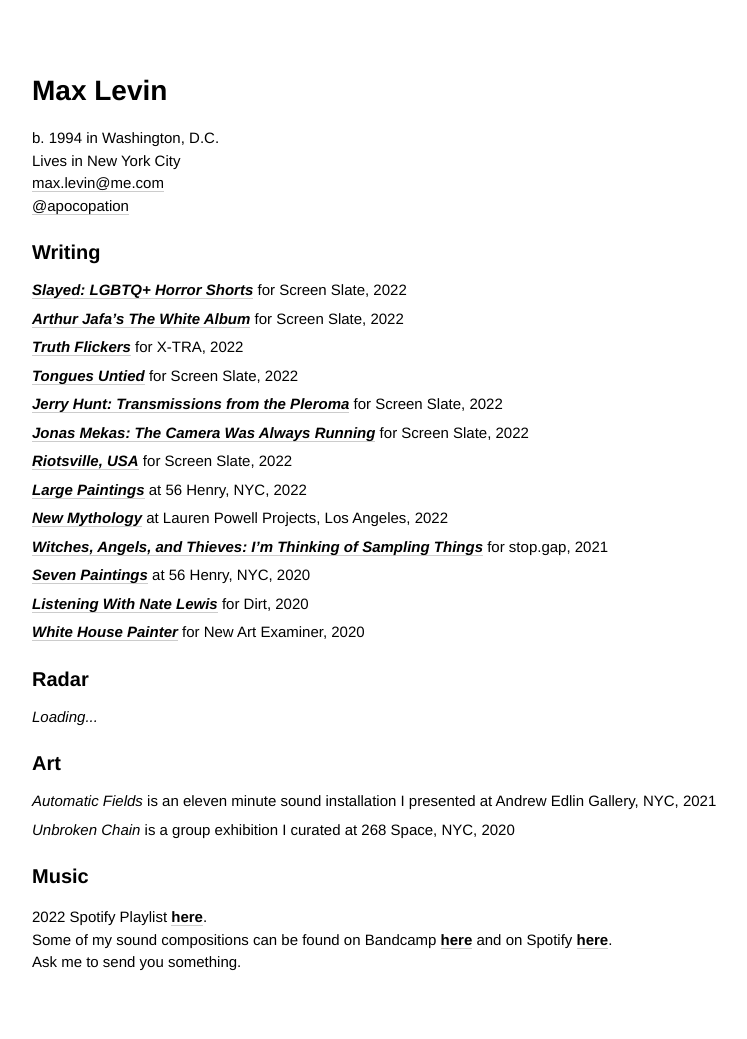
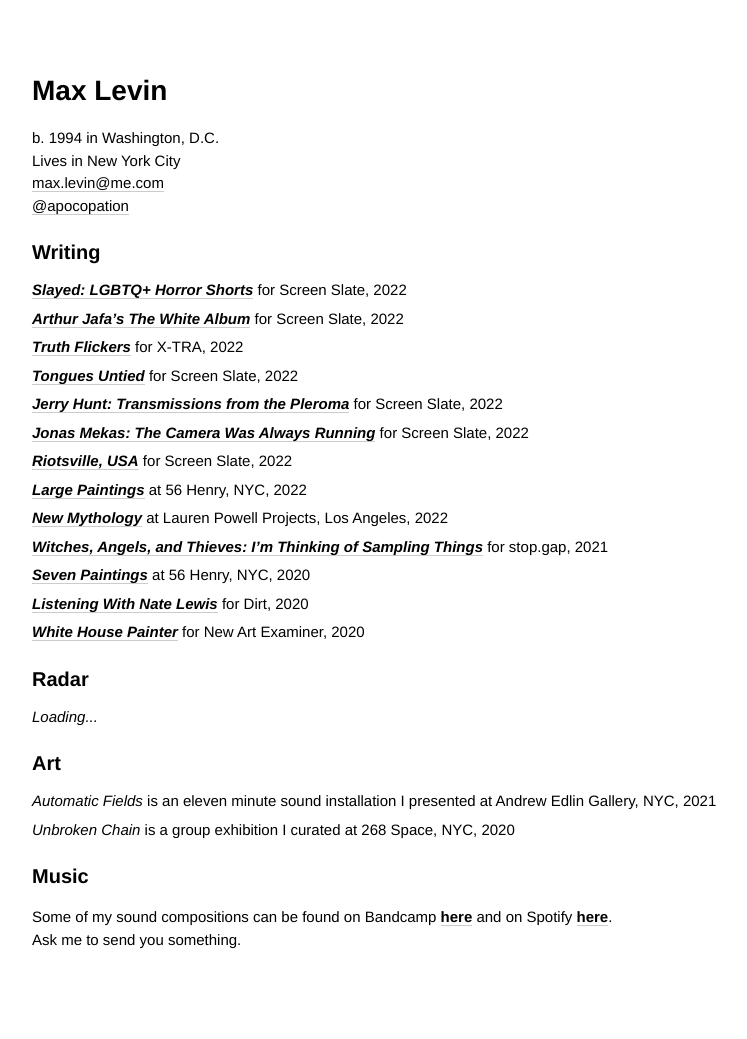
Before and after one commit to minicreative/maxlevin.me, a Jekyll site: the page built from index.md, in a window 1280 px wide. Shown: the whole page, without its empty margins (18-765 px from the left). Built offline with Jekyll 4.4.1, drawn with Linux system fonts in a browser that asks for light colours; after the commit the page ends 1016 px from its top, so only the background shows below that.

Commit message:
Updated Index

```diff
--- a/index.md
+++ b/index.md
@@ -54,8 +54,7 @@ sections:
       2020"
     image: "/uploads/IMG_2300.jpg"
 - title: Music
-  description: "2022 Spotify Playlist **[here](https://open.spotify.com/playlist/5EZnx3u27kBMVS3pJ94UT3?si=61a000ca7ff84a96)**.\n<br>Some
-    of my sound compositions can be found on Bandcamp **[here](https://maxlevin.bandcamp.com)**
+  description: "Some of my sound compositions can be found on Bandcamp **[here](https://maxlevin.bandcamp.com)**
     and on Spotify **[here](https://open.spotify.com/artist/2HWVsbMc3Zv65tB6pdIAVd?si=IF-qOJwySlq2375-cb69dQ)**.
     \n<br>Ask me to send you something."
   image: "/uploads/a2750980685_10.jpg"
```
